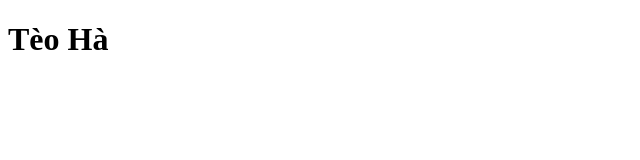
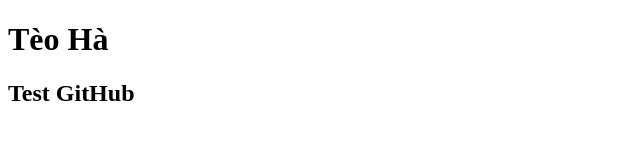
Before and after one commit to TeoHa32/TeoHa, a plain HTML site: page test.html in a window 1280 px wide. Shown: the whole page, without its empty margins (0-640 px from the left). Drawn offline with Linux system fonts and the light colour scheme.

Commit message:
testgithub

```diff
--- a/test.html
+++ b/test.html
@@ -8,5 +8,6 @@
 </head>
 <body>
     <h1>Tèo Hà</h1>
+    <h2>Test GitHub</h2>
 </body>
 </html>
```
